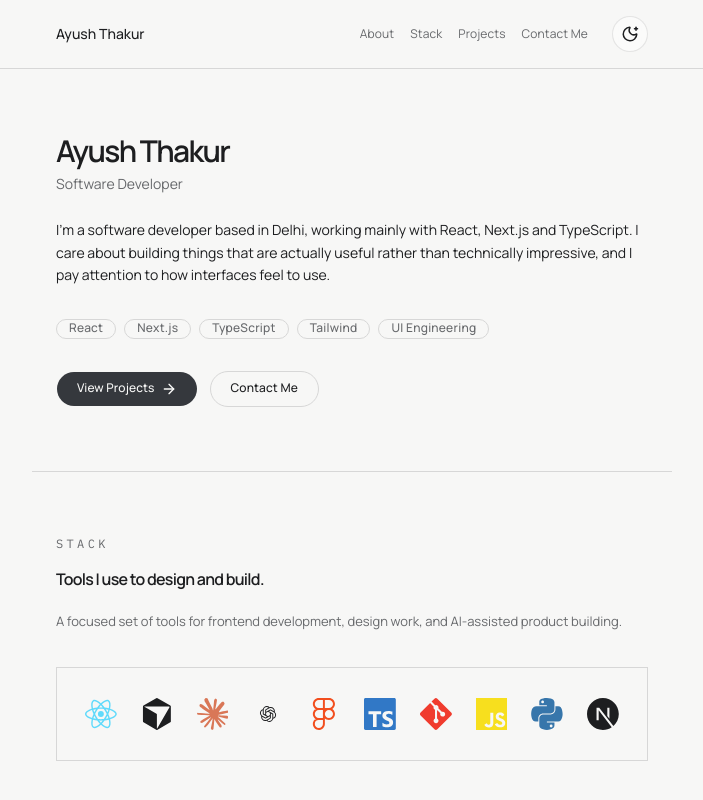
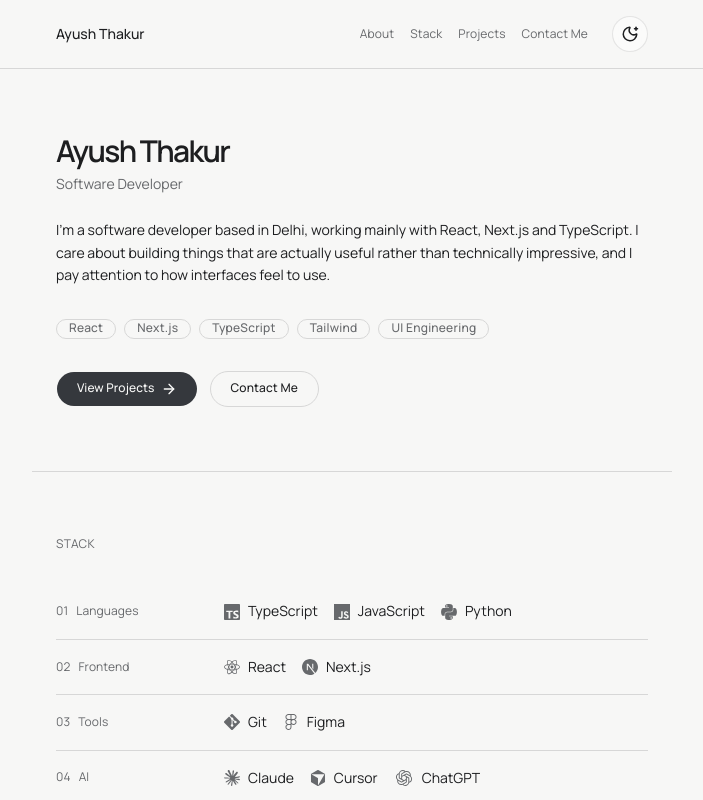
Before and after one commit to ryvvern/personal_portfolio, a Next.js app: page / in a window 1280 px wide. Shown: the top 800 px of the page, without its empty margins (288-991 px from the left). Built offline with nearby package versions, Linux system fonts and the light colour scheme.

Commit message:
refactor(stack): group tools into labelled categories with monochrome icons

```diff
--- a/components/contact-section.tsx
+++ b/components/contact-section.tsx
@@ -15,11 +15,7 @@ export function ContactSection() {
   return (
     <section id="contact" className="container-shell section-space border-t border-border">
       <div className="glass-panel rounded-[1.75rem] p-6 md:p-8">
-        <SectionHeading
-          eyebrow="Contact Me"
-          title="Let&apos;s build something clean and useful."
-          description="If you have a product idea, freelance opportunity, or frontend role in mind, feel free to reach out."
-        />
+        <SectionHeading eyebrow="Contact Me" />
         <div className="mt-10 grid gap-8 lg:grid-cols-[0.9fr_1.1fr]">
           <div className="space-y-6">
             <div className="p-5">
--- a/components/projects-section.tsx
+++ b/components/projects-section.tsx
@@ -16,11 +16,7 @@ import { siteConfig } from "@/lib/site-config";
 export function ProjectsSection() {
   return (
     <section id="projects" className="container-shell section-space border-t border-border">
-      <SectionHeading
-        eyebrow="Projects"
-        title="Selected projects that reflect how I build."
-        description="A small selection of frontend and product-focused work with an emphasis on clean implementation, strong interface structure, and thoughtful presentation."
-      />
+      <SectionHeading eyebrow="Projects" />
       <div className="mt-10 grid gap-5 lg:grid-cols-2 xl:grid-cols-3">
         {siteConfig.projects.map((project) => (
           <Card key={project.title} className="glass-panel group h-full bg-transparent ring-0 py-0">
--- a/components/section-heading.tsx
+++ b/components/section-heading.tsx
@@ -1,34 +1,11 @@
-import { cn } from "@/lib/utils";
-
 type SectionHeadingProps = {
   eyebrow: string;
-  title: string;
-  description: string;
-  align?: "left" | "center";
 };
 
-export function SectionHeading({
-  eyebrow,
-  title,
-  description,
-  align = "left",
-}: SectionHeadingProps) {
+export function SectionHeading({ eyebrow }: SectionHeadingProps) {
   return (
-    <div
-      className={cn(
-        "max-w-3xl space-y-4",
-        align === "center" && "mx-auto text-center"
-      )}
-    >
-      <p className="font-mono text-label uppercase tracking-[0.28em] text-muted-foreground">
-        {eyebrow}
-      </p>
-      <h2 className="text-heading font-semibold tracking-[-0.045em] text-balance">
-        {title}
-      </h2>
-      <p className="text-supporting leading-7 text-muted-foreground">
-        {description}
-      </p>
-    </div>
+    <p className="text-label uppercase tracking-wide text-muted-foreground">
+      {eyebrow}
+    </p>
   );
 }
--- a/components/stack-section.tsx
+++ b/components/stack-section.tsx
@@ -16,15 +16,17 @@ import {
 import { SectionHeading } from "@/components/section-heading";
 import { siteConfig } from "@/lib/site-config";
 
+type StackToolLabel = (typeof siteConfig.stack)[number]["items"][number];
+
 type StackItem = {
-  label: (typeof siteConfig.stack)[number];
+  label: StackToolLabel;
   hex: string;
   path?: string;
   icon?: IconDefinition;
   monochrome?: boolean;
 };
 
-const stackIcons: Record<(typeof siteConfig.stack)[number], StackItem> = {
+const stackIcons: Record<StackToolLabel, StackItem> = {
   React: {
     label: "React",
     hex: `#${siReact.hex}`,
@@ -85,20 +87,12 @@ function StackIcon({ item }: { item: StackItem }) {
     <div
       title={item.label}
       aria-label={item.label}
-      className="flex items-center justify-center transition-transform duration-200 hover:-translate-y-0.5"
-      style={item.monochrome ? undefined : { color: item.hex }}
+      className="flex items-center justify-center text-muted-foreground"
     >
       {item.icon ? (
-        <FontAwesomeIcon
-          icon={item.icon}
-          className={`h-11 w-11 ${item.monochrome ? "text-foreground" : ""}`}
-        />
+        <FontAwesomeIcon icon={item.icon} className="size-4" />
       ) : (
-        <svg
-          viewBox="0 0 24 24"
-          aria-hidden="true"
-          className={`h-11 w-11 fill-current ${item.monochrome ? "text-foreground" : ""}`}
-        >
+        <svg viewBox="0 0 24 24" aria-hidden="true" className="size-4 fill-current">
           <path d={item.path} />
         </svg>
       )}
@@ -109,19 +103,35 @@ function StackIcon({ item }: { item: StackItem }) {
 export function StackSection() {
   return (
     <section id="stack" className="container-shell section-space border-t border-border">
-      <SectionHeading
-        eyebrow="Stack"
-        title="Tools I use to design and build."
-        description="A focused set of tools for frontend development, design work, and AI-assisted product building."
-      />
+      <SectionHeading eyebrow="Stack" />
       <div className="mt-8">
-        <div className="border border-border px-5 py-6 md:px-7">
-          <div className="grid grid-cols-3 gap-x-6 gap-y-7 sm:grid-cols-4 md:grid-cols-5 lg:grid-cols-10">
-            {siteConfig.stack.map((label) => (
-              <StackIcon key={label} item={stackIcons[label]} />
-            ))}
+        {siteConfig.stack.map((group, index) => (
+          <div
+            key={group.group}
+            className={
+              index === 0
+                ? "flex flex-col gap-2 py-4 md:flex-row md:items-center"
+                : "flex flex-col gap-2 border-t border-border py-4 md:flex-row md:items-center"
+            }
+          >
+            <div className="flex items-center gap-2 md:w-40 md:shrink-0">
+              <span className="text-label text-muted-foreground">
+                {String(index + 1).padStart(2, "0")}
+              </span>
+              <span className="text-label text-muted-foreground">
+                {group.group}
+              </span>
+            </div>
+            <div className="flex flex-wrap items-center gap-4">
+              {group.items.map((label) => (
+                <div key={label} className="flex items-center gap-2">
+                  <StackIcon item={stackIcons[label]} />
+                  <span className="text-body">{label}</span>
+                </div>
+              ))}
+            </div>
           </div>
-        </div>
+        ))}
       </div>
     </section>
   );
--- a/lib/site-config.ts
+++ b/lib/site-config.ts
@@ -30,16 +30,22 @@ export const siteConfig = {
     "Design Systems",
   ],
   stack: [
-    "React",
-    "Cursor",
-    "Claude",
-    "ChatGPT",
-    "Figma",
-    "TypeScript",
-    "Git",
-    "JavaScript",
-    "Python",
-    "Next.js",
+    {
+      group: "Languages",
+      items: ["TypeScript", "JavaScript", "Python"],
+    },
+    {
+      group: "Frontend",
+      items: ["React", "Next.js"],
+    },
+    {
+      group: "Tools",
+      items: ["Git", "Figma"],
+    },
+    {
+      group: "AI",
+      items: ["Claude", "Cursor", "ChatGPT"],
+    },
   ],
   projects: [
     {
```
